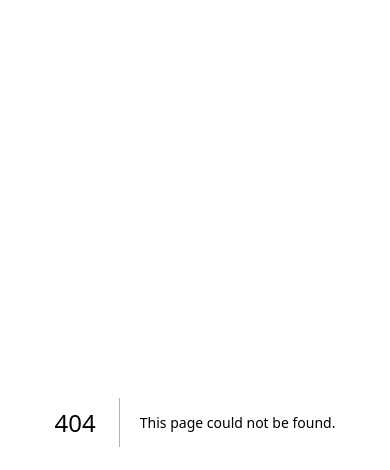
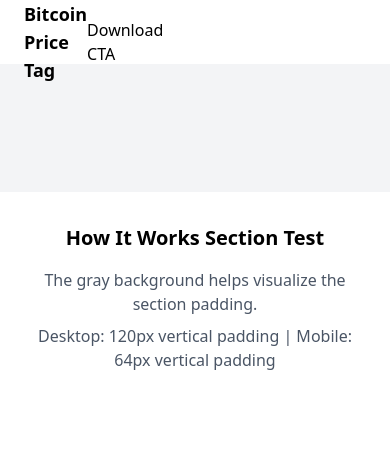
Before and after one commit to phrazzld/bitcoin-price-tag-splash, a Next.js app: page /test-how-it-works-section in a window 390 px wide. Before the commit this address had no page. Shown: the top 470 px of the page. Built offline with nearby package versions, Linux system fonts and the light colour scheme.

Commit message:
feat: create HowItWorksSection component structure
- Create HowItWorksSection.tsx with responsive padding
- Apply 64px vertical padding on mobile, 120px on desktop
- Add test page to verify section padding

Completes T018

```diff
--- /dev/null
+++ b/app/test-how-it-works-section/page.tsx
@@ -0,0 +1,24 @@
+import Navigation from "@/components/Navigation";
+import HowItWorksSection from "@/components/sections/HowItWorksSection";
+
+export default function TestHowItWorksSection() {
+  return (
+    <>
+      <Navigation />
+      <main className="pt-16">
+        <div className="bg-gray-100">
+          <HowItWorksSection />
+        </div>
+        <div className="p-8 text-center">
+          <h2 className="text-xl font-semibold mb-4">How It Works Section Test</h2>
+          <p className="text-gray-600">
+            The gray background helps visualize the section padding.
+          </p>
+          <p className="text-gray-600 mt-2">
+            Desktop: 120px vertical padding | Mobile: 64px vertical padding
+          </p>
+        </div>
+      </main>
+    </>
+  );
+}
--- /dev/null
+++ b/components/sections/HowItWorksSection.tsx
@@ -0,0 +1,14 @@
+import React from "react";
+import Container from "../ui/Container";
+
+const HowItWorksSection: React.FC = () => {
+  return (
+    <section className="py-16 md:py-[120px]">
+      <Container>
+        {/* How it works content will go here */}
+      </Container>
+    </section>
+  );
+};
+
+export default HowItWorksSection;
```
Also changed, not shown: 2 other files (tests, documents, lock files or other folders).
